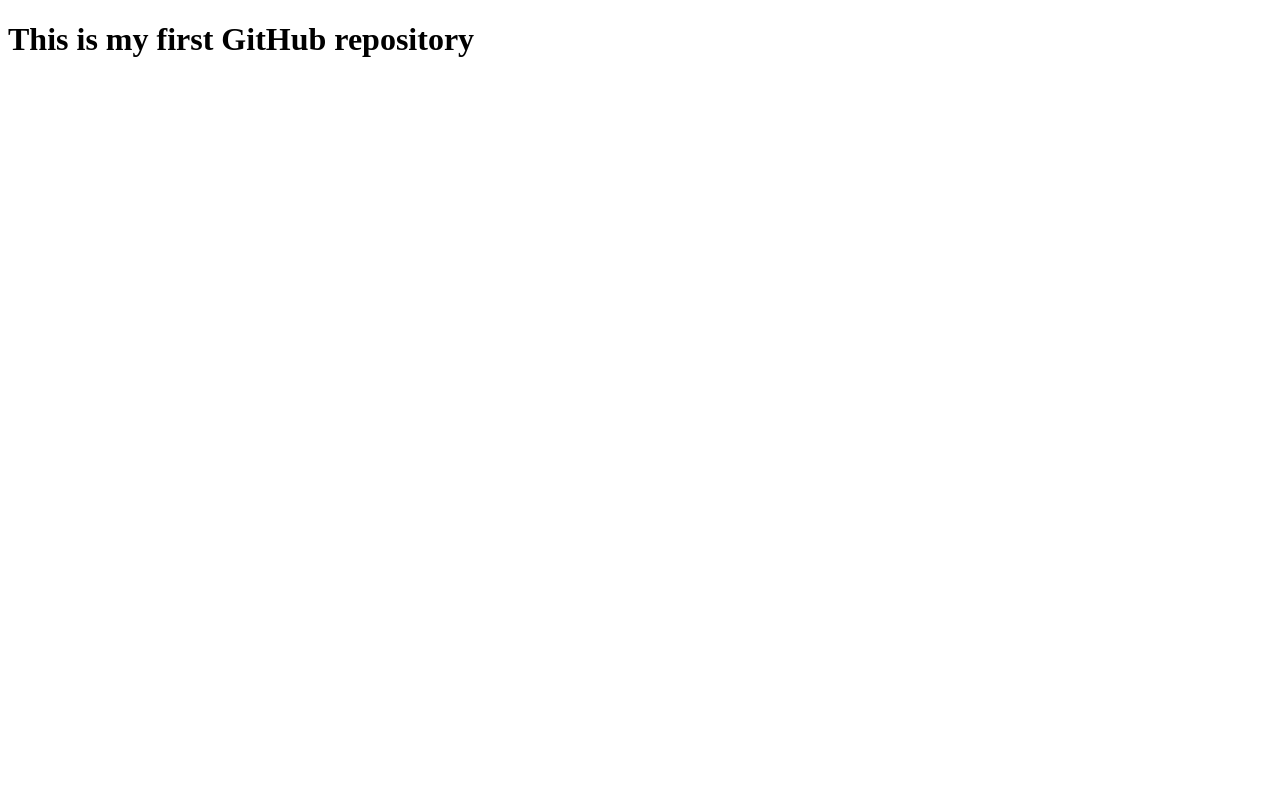
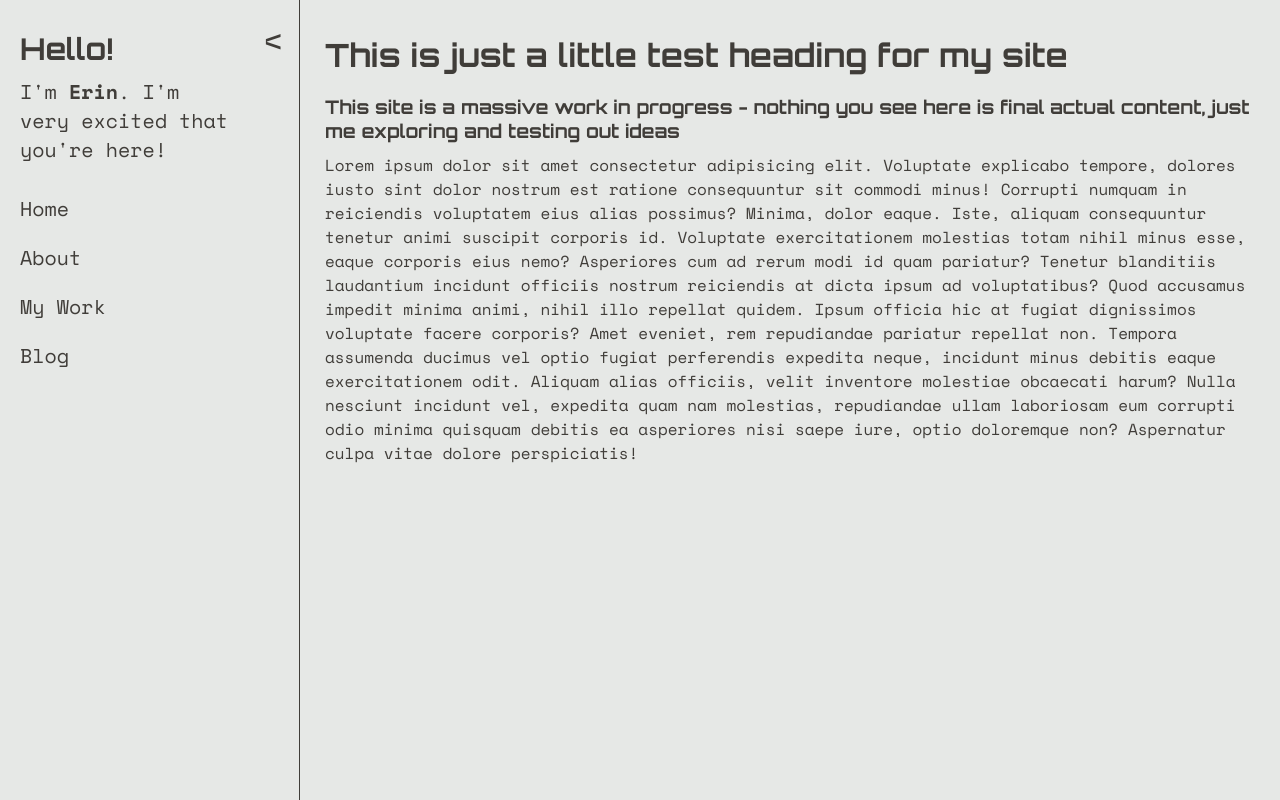
Before and after one commit to ernmrsh/erin, a plain HTML site: page index.html in a window 1280 px wide. Drawn offline with nearby package versions, Linux system fonts and the light colour scheme.

Commit message:
sliding sidebar

```diff
--- a/index.html
+++ b/index.html
@@ -1,12 +1,43 @@
 <!DOCTYPE html>
 <html lang="en">
+
 <head>
     <meta charset="UTF-8">
     <meta http-equiv="X-UA-Compatible" content="IE=edge">
     <meta name="viewport" content="width=device-width, initial-scale=1.0">
-    <title>Document</title>
+    <title>a little webpage</title>
+    <link rel="preconnect" href="https://fonts.googleapis.com">
+    <link rel="preconnect" href="https://fonts.gstatic.com" crossorigin>
+    <link
+        href="https://fonts.googleapis.com/css2?family=Orbitron:wght@400;700;900&family=Space+Mono:ital,wght@0,400;0,700;1,400&display=swap"
+        rel="stylesheet">
+    <link rel="stylesheet" type="text/css" href="styles.css" />
 </head>
+
 <body>
-    <h1>This is my first GitHub repository</h1>
+    <div id="page--wrapper">
+        <input type="checkbox" id="toggle-sidebar" role="button">
+        <div class="sidebar">
+            <label for="toggle-sidebar"><span id="toggle-label"><</span></label>
+            <div class="sidebar--header"><h2>Hello!</h2> I'm <strong>Erin</strong>. I'm very excited that you're here!</div>
+
+            <ul>
+                <li><a href="#">Home</a></li>
+                <li><a href="#">About</a></li>
+                <li><a href="#">My Work</a></li>
+                <li><a href="#">Blog</a></li>
+            </ul>
+        </div>
+        <div class="main">
+            <h1>This is just a little test heading for my site</h1>
+            <h3>This site is a massive work in progress - nothing you see here is final actual content, just me exploring and testing out ideas</h3>
+            <p>Lorem ipsum dolor sit amet consectetur adipisicing elit. Voluptate explicabo tempore, dolores iusto sint dolor nostrum est ratione consequuntur sit commodi minus! Corrupti numquam in reiciendis voluptatem eius alias possimus?
+            Minima, dolor eaque. Iste, aliquam consequuntur tenetur animi suscipit corporis id. Voluptate exercitationem molestias totam nihil minus esse, eaque corporis eius nemo? Asperiores cum ad rerum modi id quam pariatur?
+            Tenetur blanditiis laudantium incidunt officiis nostrum reiciendis at dicta ipsum ad voluptatibus? Quod accusamus impedit minima animi, nihil illo repellat quidem. Ipsum officia hic at fugiat dignissimos voluptate facere corporis?
+            Amet eveniet, rem repudiandae pariatur repellat non. Tempora assumenda ducimus vel optio fugiat perferendis expedita neque, incidunt minus debitis eaque exercitationem odit. Aliquam alias officiis, velit inventore molestiae obcaecati harum?
+            Nulla nesciunt incidunt vel, expedita quam nam molestias, repudiandae ullam laboriosam eum corrupti odio minima quisquam debitis ea asperiores nisi saepe iure, optio doloremque non? Aspernatur culpa vitae dolore perspiciatis!</p>
+        </div>
+    </div>
 </body>
+
 </html>
--- /dev/null
+++ b/styles.css
@@ -0,0 +1,87 @@
+/* basic reset */
+
+* {
+    margin: 0;
+    padding: 0;
+    box-sizing: border-box;
+    text-decoration: none;
+}
+
+:root {
+    --color-light: #E6E8E6;
+    --color-dark: #403D39;
+    --color-accent1: #55917F;
+    --color-accent2: #CE4760;
+
+}
+
+body {
+    font-family: 'Space Mono', monospace;
+    background-color: var(--color-light);
+    color: var(--color-dark)
+}
+
+h1, h2, h3, h4, h5 {
+    font-family: 'Orbitron', monospace;
+    padding: 10px 0;
+}
+
+.sidebar {
+    position: absolute;
+    left: 0px;
+    width: 300px;
+    height: 100%;
+    transition: 0.5s;
+    border-right: 1px solid var(--color-dark);
+}
+
+.main {
+    margin-left: 300px;
+    padding: 25px;
+    transition: 0.5s;
+}
+
+.sidebar--header {
+    font-size: 20px;
+    text-align: left;
+    padding: 20px;
+    margin-right: 50px;
+}
+
+.sidebar ul a {
+    display: block;
+    color: var(--color-dark);
+    font-size: 20px;
+    padding: 10px 20px;
+    transition: 0.3s;
+}
+
+.sidebar li:hover a {
+    padding-left: 50px;
+}
+
+#toggle-sidebar {
+    display: none;
+}
+
+#toggle-sidebar, label {
+    border:none;
+    font-family: 'Space Mono', monospace;
+    font-size: 35px;
+    position: absolute;
+    right: 15px;
+    top: 15px;
+    cursor: pointer;
+}
+
+#toggle-label {
+    display: block;
+}
+
+input:checked ~ .sidebar {
+    left: -250px;
+}
+
+input:checked ~ .main {
+    margin-left: 50px;
+}
```
